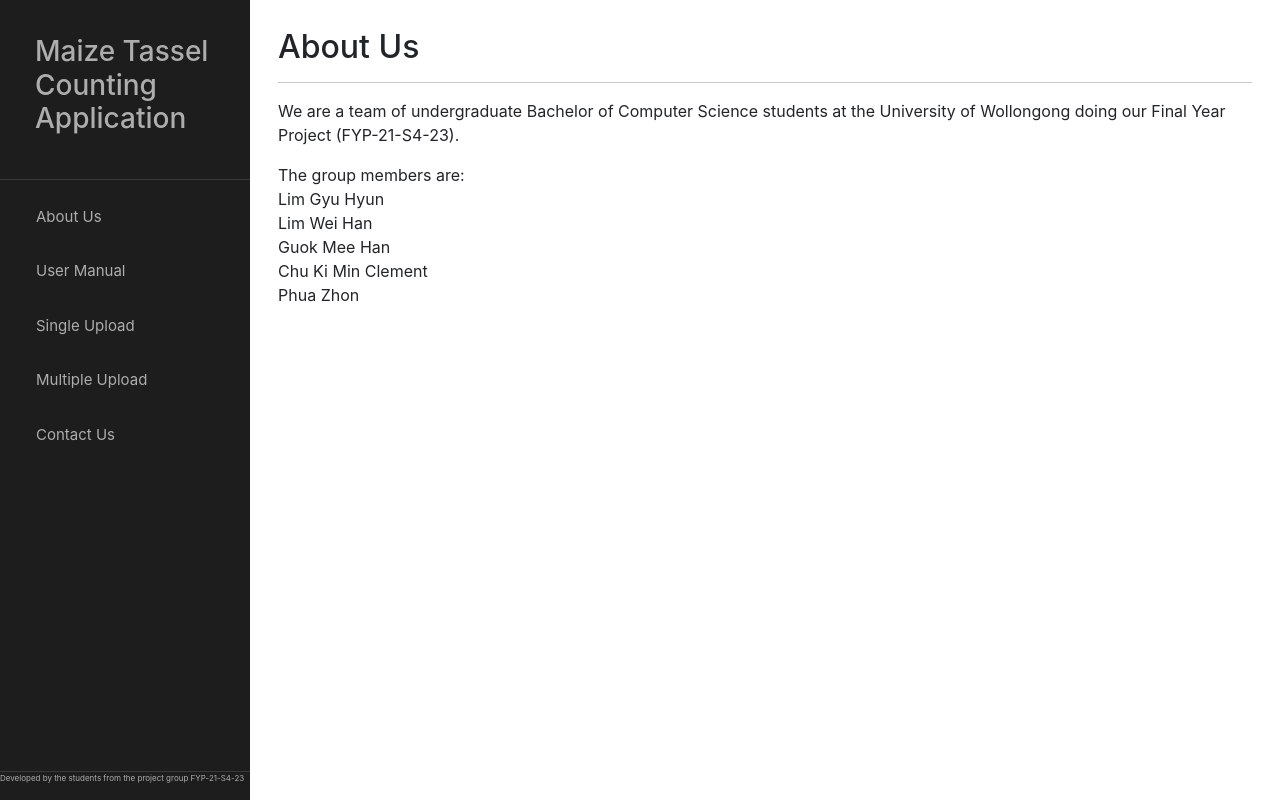
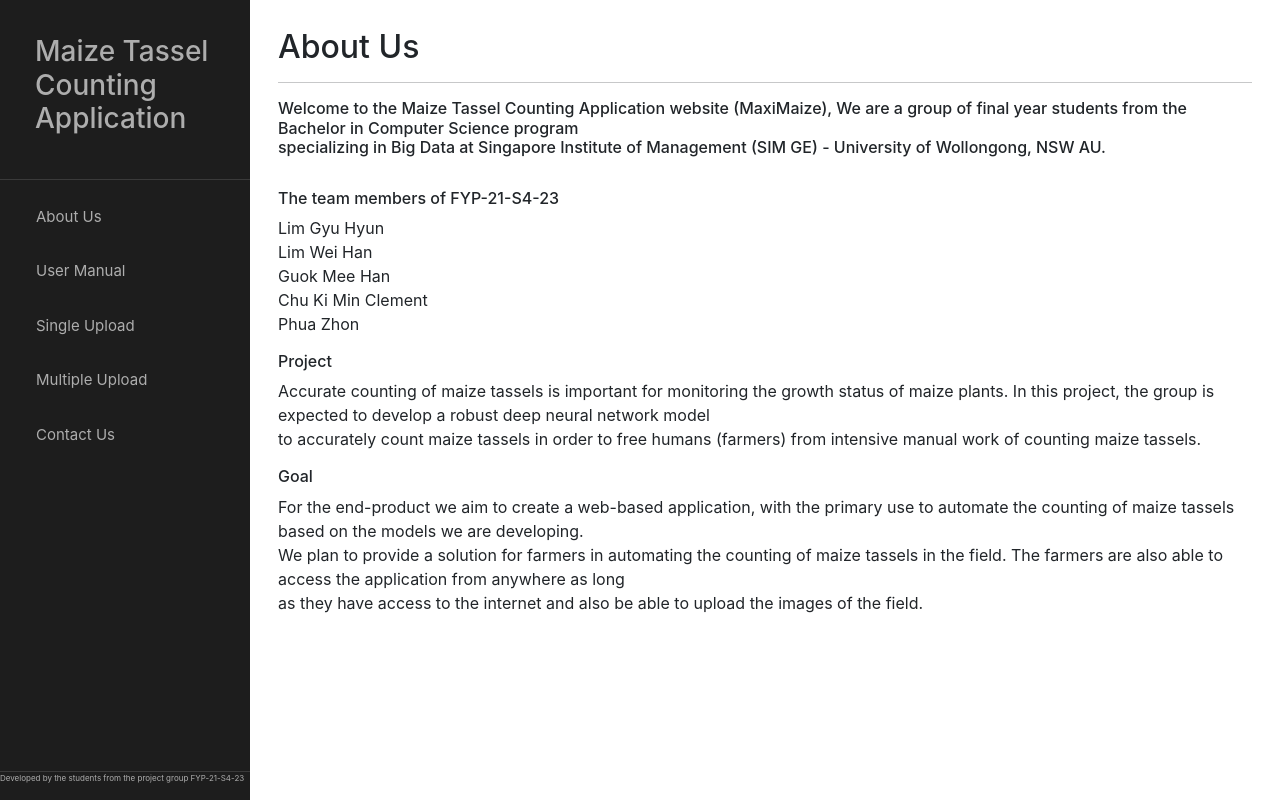
Before and after one commit to hansmellsgood/Maize-Tassel-Counting-via-Deep-Neural-Network, a React (Create React App) app in the folder Client/react-site/: page / in a window 1280 px wide. Built offline with nearby package versions, Linux system fonts and the light colour scheme.

Commit message:
React UI - About Us minor

```diff
--- a/Client/react-site/src/components/AboutUs.jsx
+++ b/Client/react-site/src/components/AboutUs.jsx
@@ -10,17 +10,22 @@ function AboutUs() {
         <div className="align-items-center content p-3">
           <h2 className="font-weight-light">About Us</h2>
           <hr/>
-            <p>
-              We are a team of undergraduate Bachelor of Computer Science students at the University of Wollongong doing our Final Year Project (FYP-21-S4-23).<br />
-            </p>
-            <p>
-              The group members are:<br />
-              Lim Gyu Hyun<br />
-              Lim Wei Han<br />
-              Guok Mee Han<br />
-              Chu Ki Min Clement<br />
-              Phua Zhon
-            </p>
+              <h6>Welcome to the Maize Tassel Counting Application website (MaxiMaize), We are a group of  final year students from the Bachelor in Computer Science program <br />specializing in Big Data at Singapore Institute of Management (SIM GE) - University of Wollongong, NSW AU.<br />
+              </h6>
+              <br />
+              <h6>The team members of FYP-21-S4-23</h6>
+              <p>Lim Gyu Hyun<br />
+                Lim Wei Han<br />
+                Guok Mee Han<br />
+                Chu Ki Min Clement<br />
+                Phua Zhon</p>
+              <h6>Project</h6>
+              <p>Accurate counting of maize tassels is important for monitoring the growth status of maize plants. In this project, the group is expected to develop a robust deep neural network model<br />
+              to accurately count maize tassels in order to free humans (farmers) from intensive manual work of counting maize tassels.</p>
+              <h6>Goal</h6>
+              <p>For the end-product we aim to create a web-based application, with the primary use to automate the counting of maize tassels based on the models we are developing.<br />
+              We plan to provide a solution for farmers in automating the counting of maize tassels in the field. The farmers are also able to access the application from anywhere as long<br />
+              as they have access to the internet and also be able to upload the images of the field.</p>
         </div>
       </div>
       </Scroll.Element>
```
